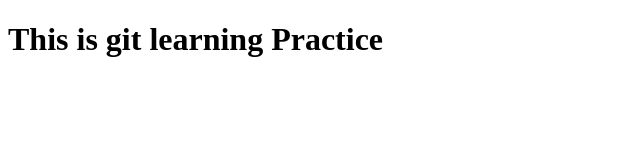
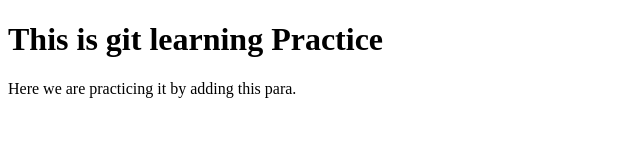
Before and after one commit to mahak1411/Git_Demo, a plain HTML site: page index.html in a window 1280 px wide. Shown: the whole page, without its empty margins (0-640 px from the left). Drawn offline with Linux system fonts and the light colour scheme.

Commit message:
We have added a para.

```diff
--- a/index.html
+++ b/index.html
@@ -7,5 +7,6 @@
 </head>
 <body>
     <h1>This is git learning Practice</h1>
+    <p>Here we are practicing it by adding this para.</p>
 </body>
 </html>
```
